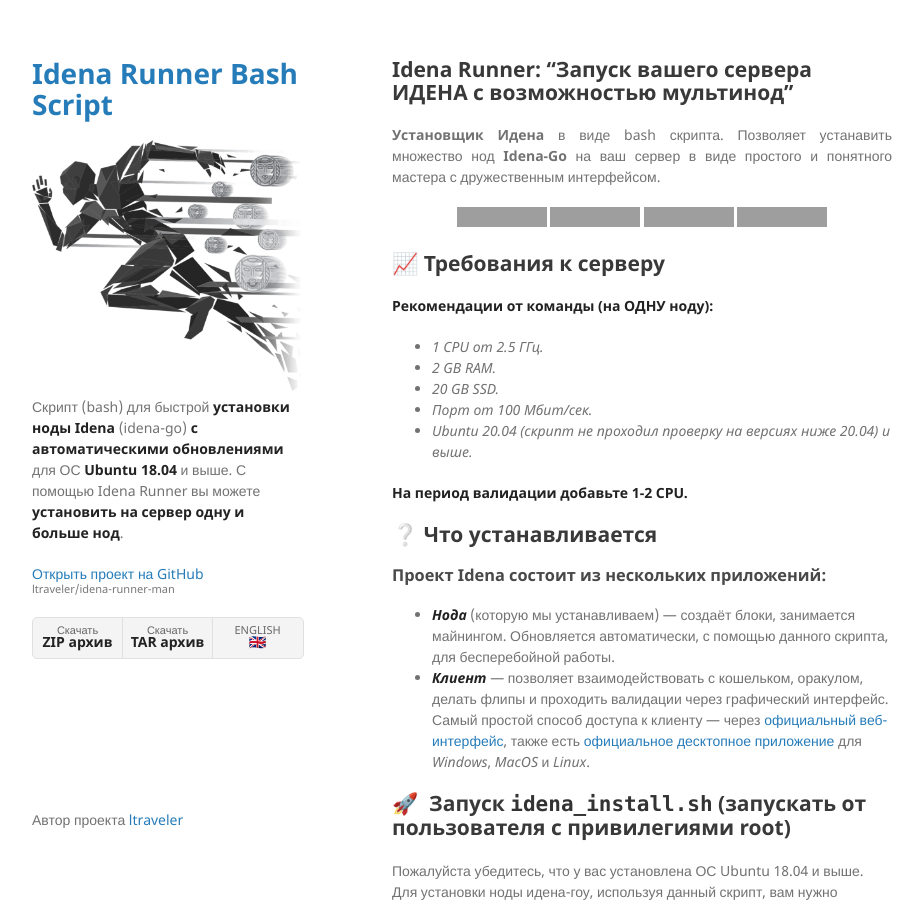
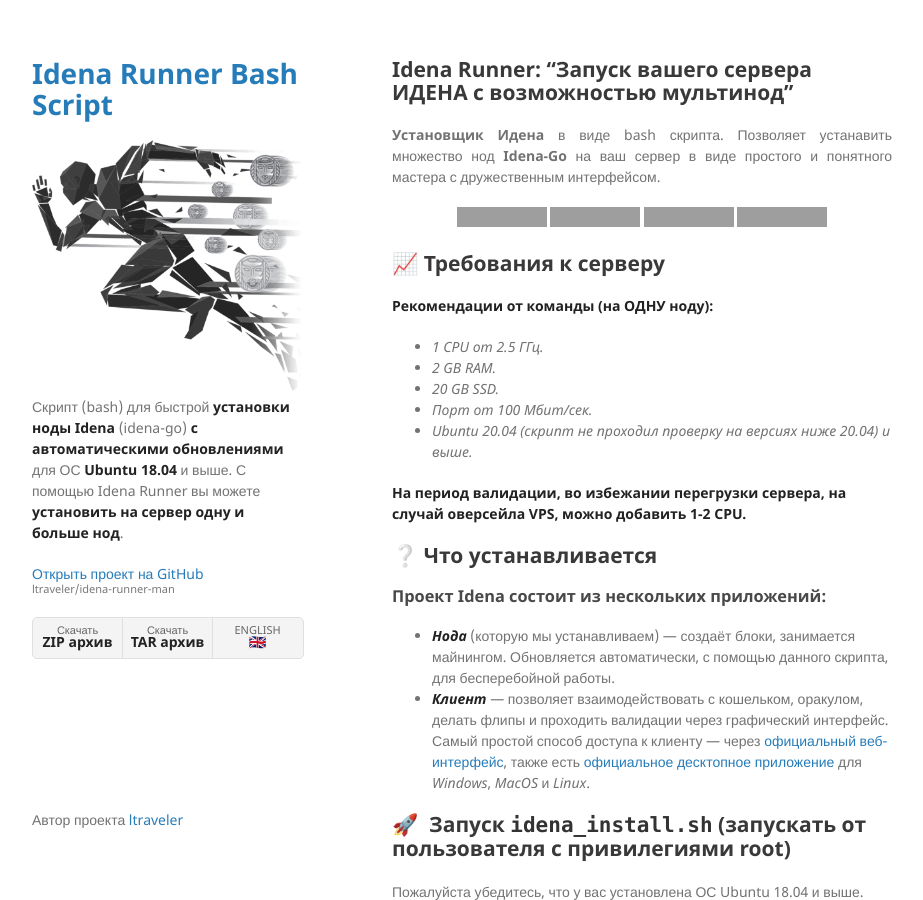
Before and after one commit to ltraveler/idena-runner-man, a Jekyll site: the page built from ru/index-ru.md, in a window 1280 px wide and 900 px high, cut to the strip 0-900 px from the top of the window. Shown: the whole strip, without its empty margins (178-1101 px from the left). Built offline with Jekyll 4.4.1, drawn with Linux system fonts in a browser that asks for light colours; grey boxes are pictures that could not be loaded.

Commit message:
Update index-ru.md

```diff
--- a/ru/index-ru.md
+++ b/ru/index-ru.md
@@ -23,7 +23,7 @@
 * _Порт от 100 Мбит/сек._
 * _Ubuntu 20.04 (скрипт не проходил проверку на версиях ниже 20.04) и выше._
 
-**На период валидации добавьте 1-2 CPU.**
+**На период валидации, во избежании перегрузки сервера, на случай оверсейла VPS, можно добавить 1-2 CPU.**
 
 ## ❔ Что устанавливается
 ### Проект Idena состоит из нескольких приложений:
```
